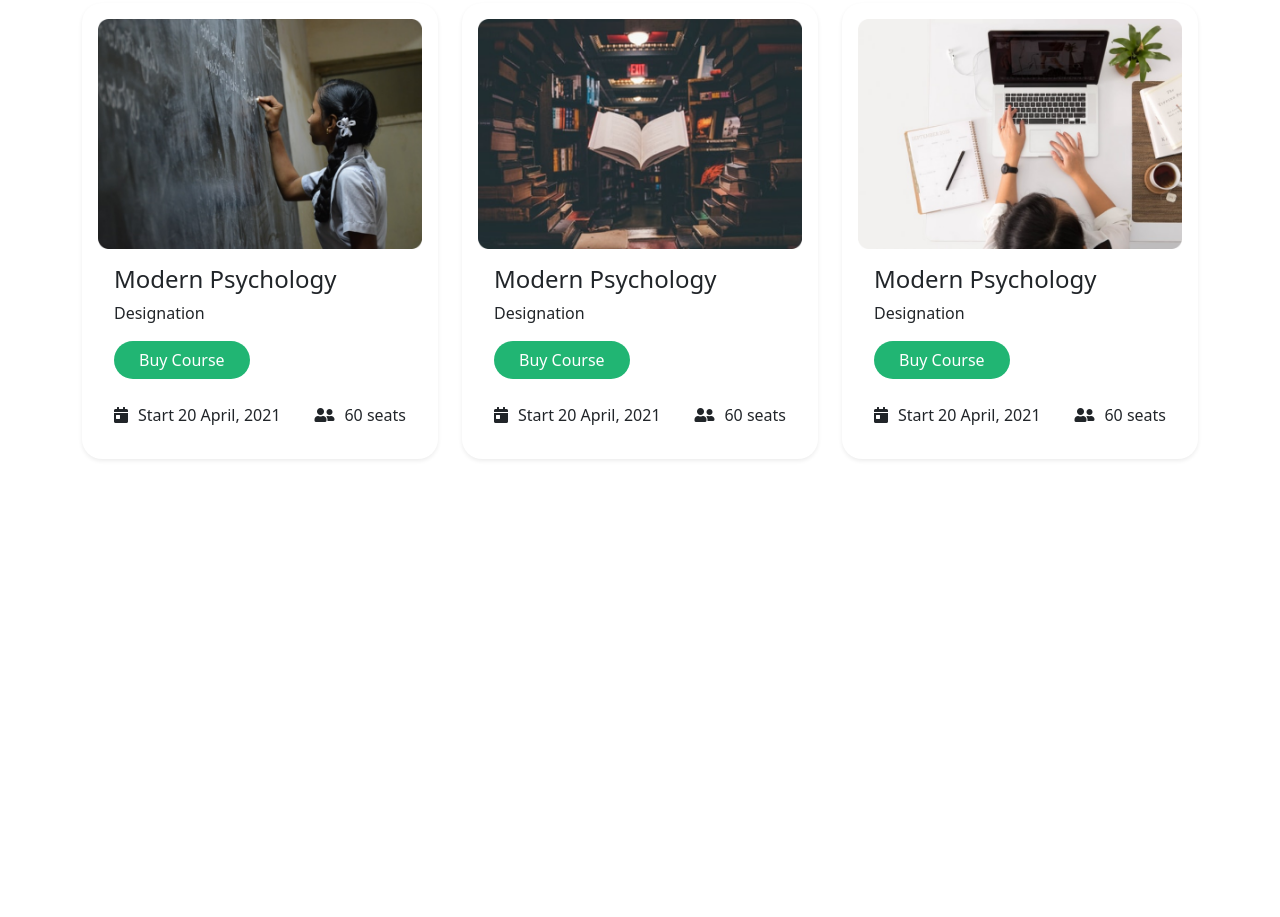
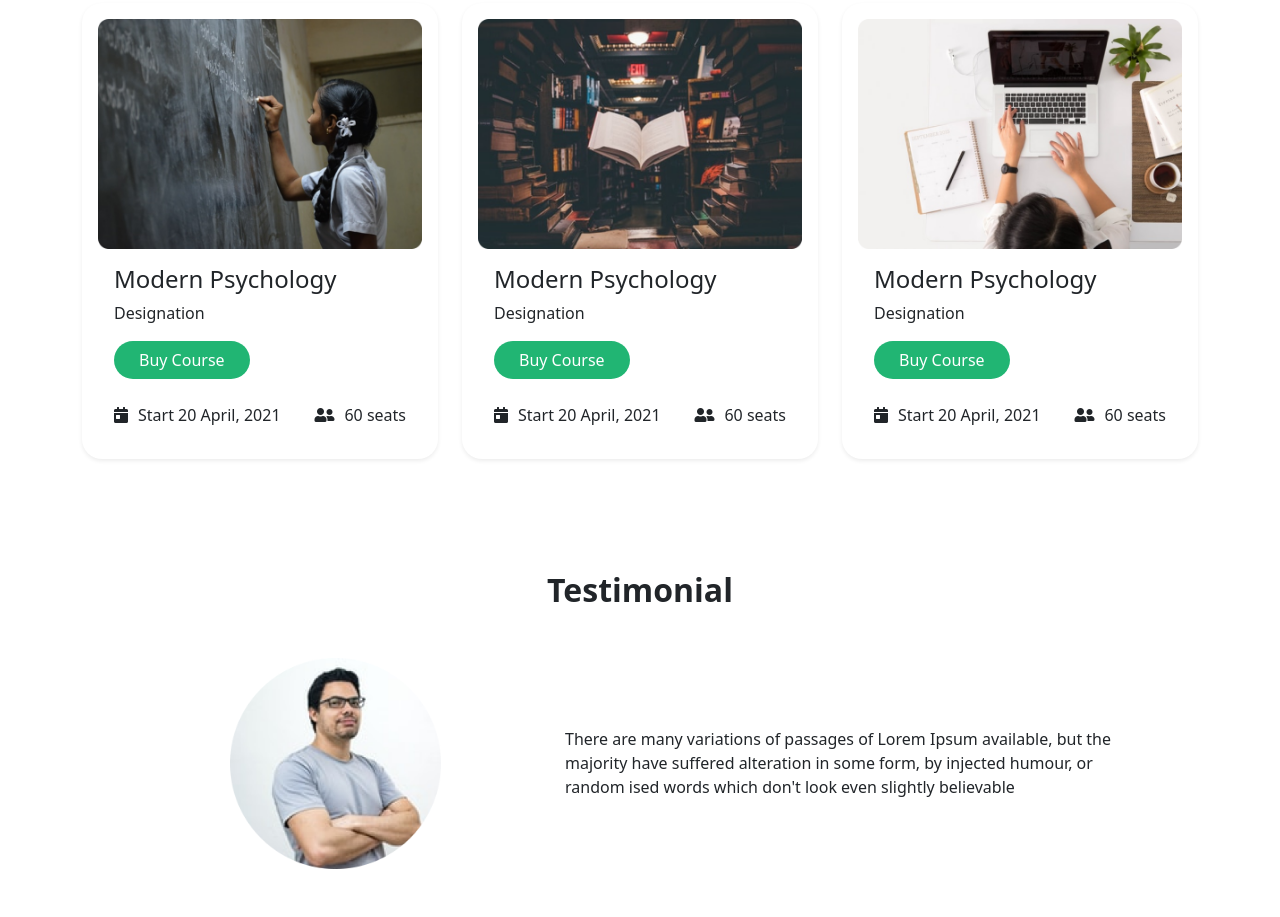
Before and after one commit to ahamednoyon/e-school, a plain HTML site: page index.html in a window 1280 px wide. Shown: the part 1050-1967 px from the top of the page. Before the commit the page ends 1557 px from the top, so only its background shows below. Drawn offline with Linux system fonts and the light colour scheme.

Commit message:
testmonial section added

```diff
--- a/index.html
+++ b/index.html
@@ -154,8 +154,25 @@
 
     </section>
     <!-- course section end -->
-
-
+    <!-- testimonial section start -->
+    <section class="testimonial py-5 px-4">
+      <div class="container">
+        <div class="section-title py-3 mb-4">
+          <h2 class="fw-bold text-center">Testimonial</h2>
+        </div>
+        <div class="single-testi">
+          <div class="row align-items-center justify-content-between px-5">
+            <div class="col-md-6 col-lg-5 px-3 mb-4 mb-md-0">
+              <div class="img px-5 text-center text-md-start"><img class="w-100 px-5" src="img/Photos/man.png" alt=""></div>
+            </div>
+            <div class="col-md-6 col-lg-7">
+             <p class="m-0 text-center text-md-start">There are many variations of passages of Lorem Ipsum available, but the majority have suffered alteration in some form, by injected humour, or random ised words which don't look even slightly believable</p>
+            </div>
+          </div>
+        </div>
+      </div>
+    </section>
+    <!-- testimonial section end -->
     <!-- bootstrap js -->
     <script src="js/bootstrap.min.js"></script>
 </body>
```
